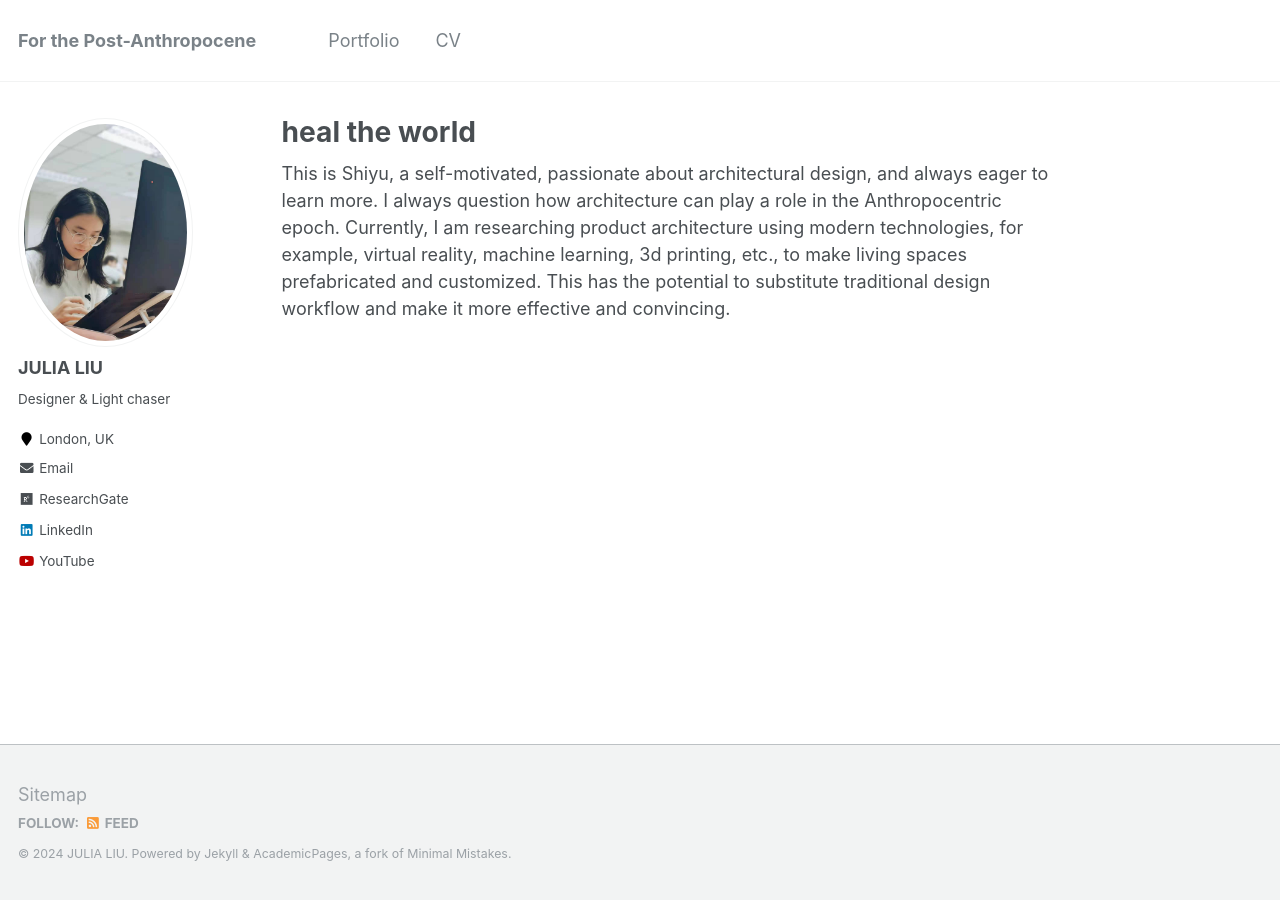
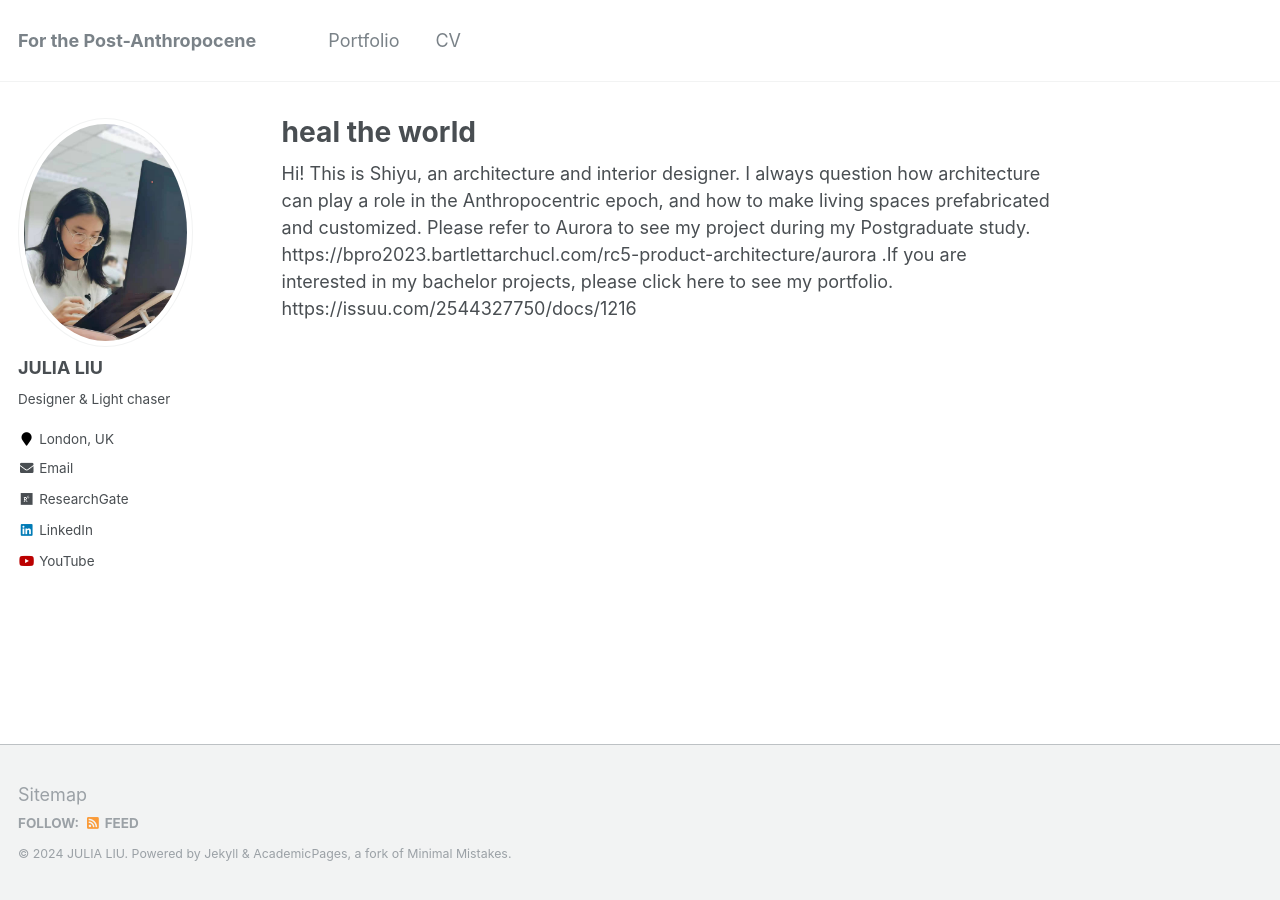
Before and after one commit to liushiyu-julia/liushiyu-julia.github.io, a Jekyll site: the page built from _pages/about.md, in a window 1280 px wide. Built offline with Jekyll 4.4.1, drawn with Linux system fonts in a browser that asks for light colours.

Commit message:
about.md

```diff
--- a/_pages/about.md
+++ b/_pages/about.md
@@ -9,4 +9,4 @@ redirect_from:
 ---
 
 
-This is Shiyu, a self-motivated, passionate about architectural design, and always eager to learn more. I always question how architecture can play a role in the Anthropocentric epoch. Currently, I am researching product architecture using modern technologies, for example, virtual reality, machine learning, 3d printing, etc., to make living spaces prefabricated and customized. This has the potential to substitute traditional design workflow and make it more effective and convincing.
+Hi! This is Shiyu, an architecture and interior designer. I always question how architecture can play a role in the Anthropocentric epoch, and how to make living spaces prefabricated and customized. Please refer to Aurora to see my project during my Postgraduate study. https://bpro2023.bartlettarchucl.com/rc5-product-architecture/aurora .If you are interested in my bachelor projects, please click here to see my portfolio. https://issuu.com/2544327750/docs/1216
```
